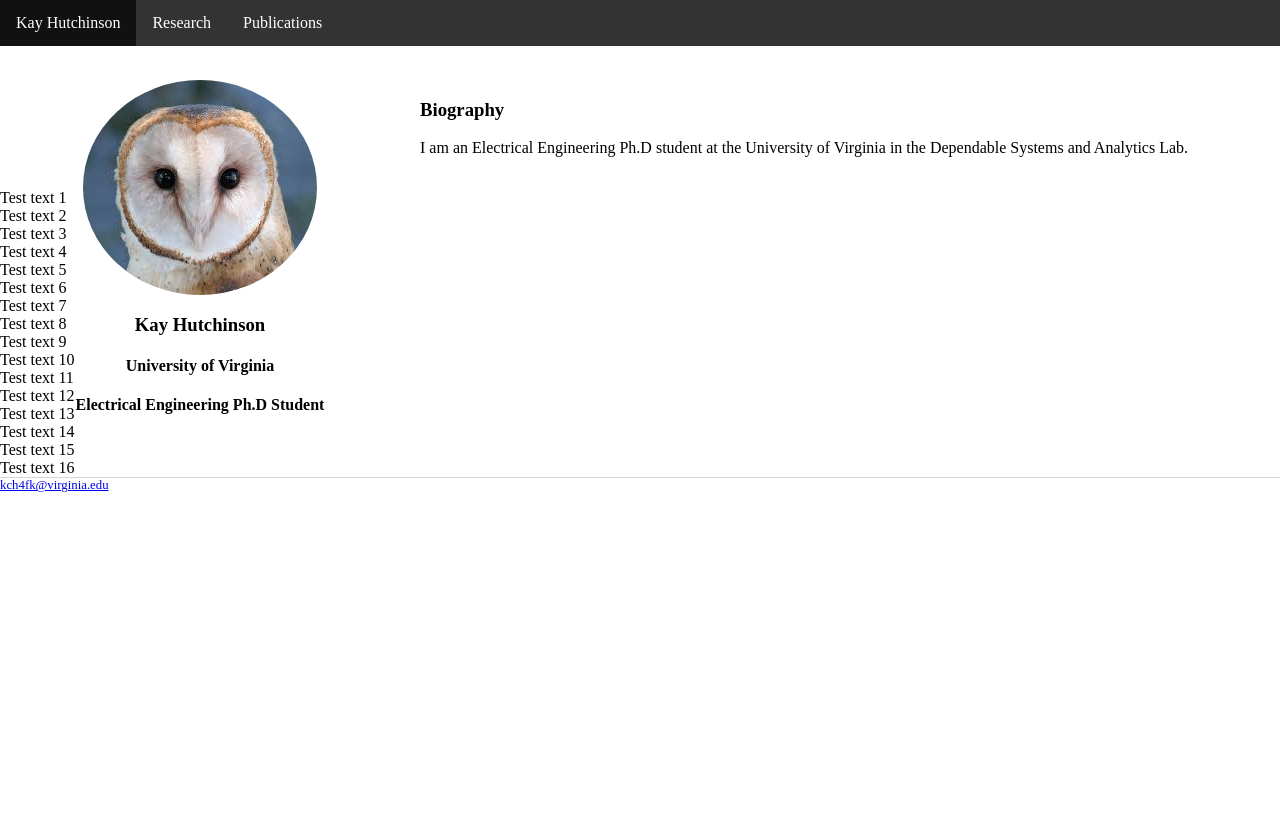
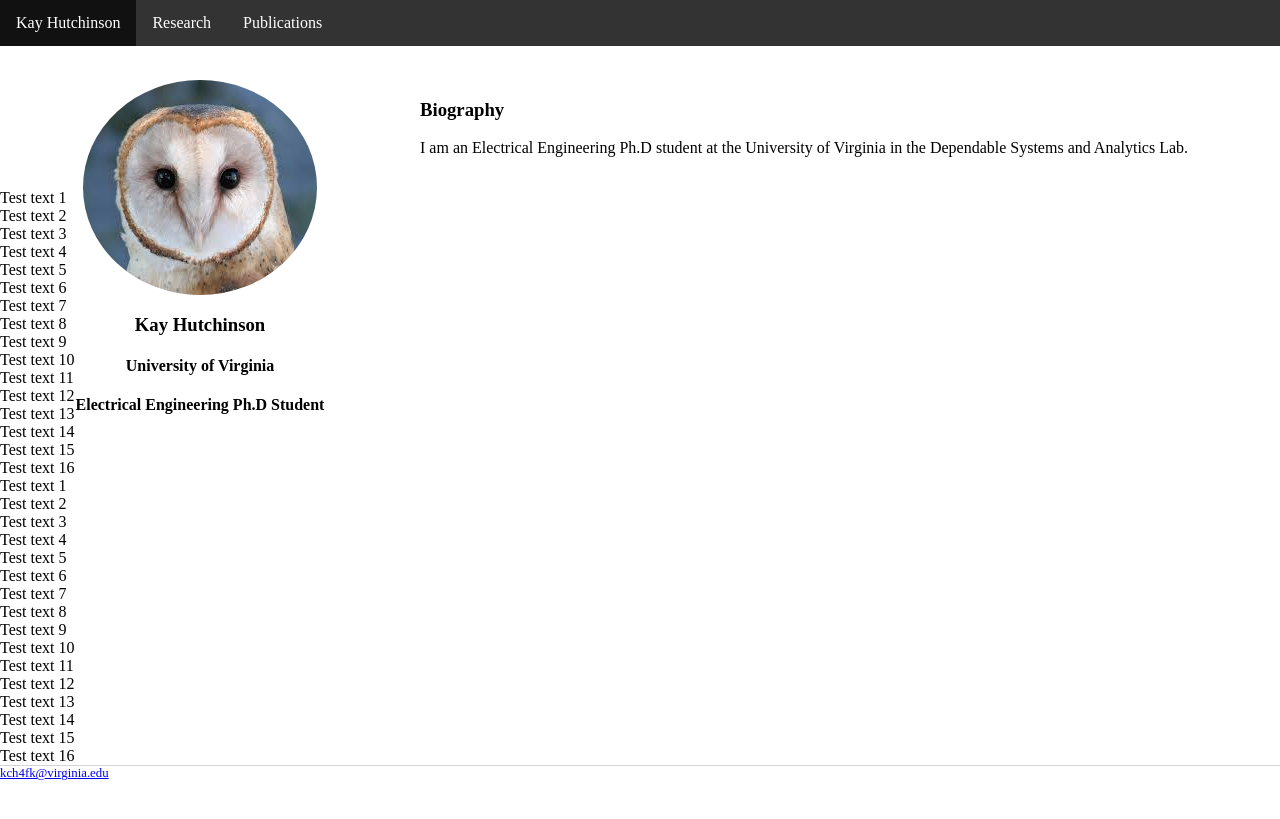
Before and after one commit to kch4fk/kch4fk.github.io, a Jekyll site: the page built from index.html, in a window 1280 px wide. Shown: the top 819 px of the page. Built offline with Jekyll 4.4.1, drawn with Linux system fonts in a browser that asks for light colours.

Commit message:
Update index.html

```diff
--- a/index.html
+++ b/index.html
@@ -70,5 +70,37 @@ Test text 15
 <br/>
 Test text 16
 <br/>
+Test text 1
+<br/>
+Test text 2
+<br/>
+Test text 3
+<br/>
+Test text 4
+<br/>
+Test text 5
+<br/>
+Test text 6
+<br/>
+Test text 7
+<br/>
+Test text 8
+<br/>
+Test text 9
+<br/>
+Test text 10
+<br/>
+Test text 11
+<br/>
+Test text 12
+<br/>
+Test text 13
+<br/>
+Test text 14
+<br/>
+Test text 15
+<br/>
+Test text 16
+<br/>
 
 <!--<img src="https://github.com/kch4fk/kch4fk.github.io/blob/master/barn%20owl.jpg?raw=true">-->
```
